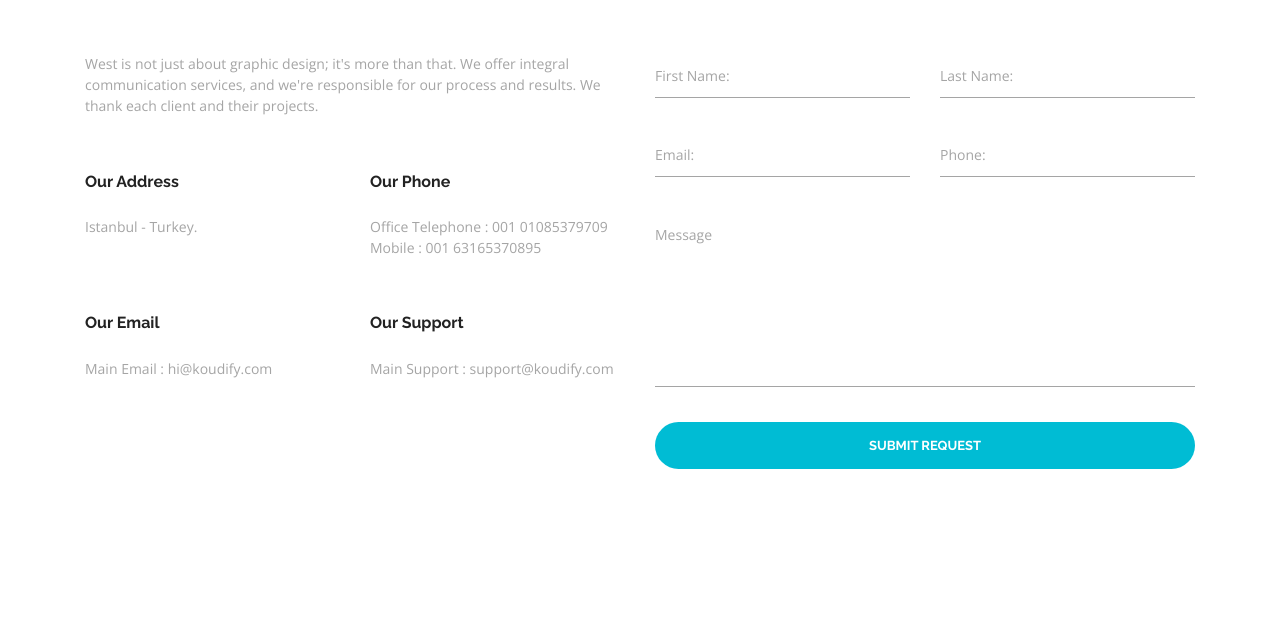
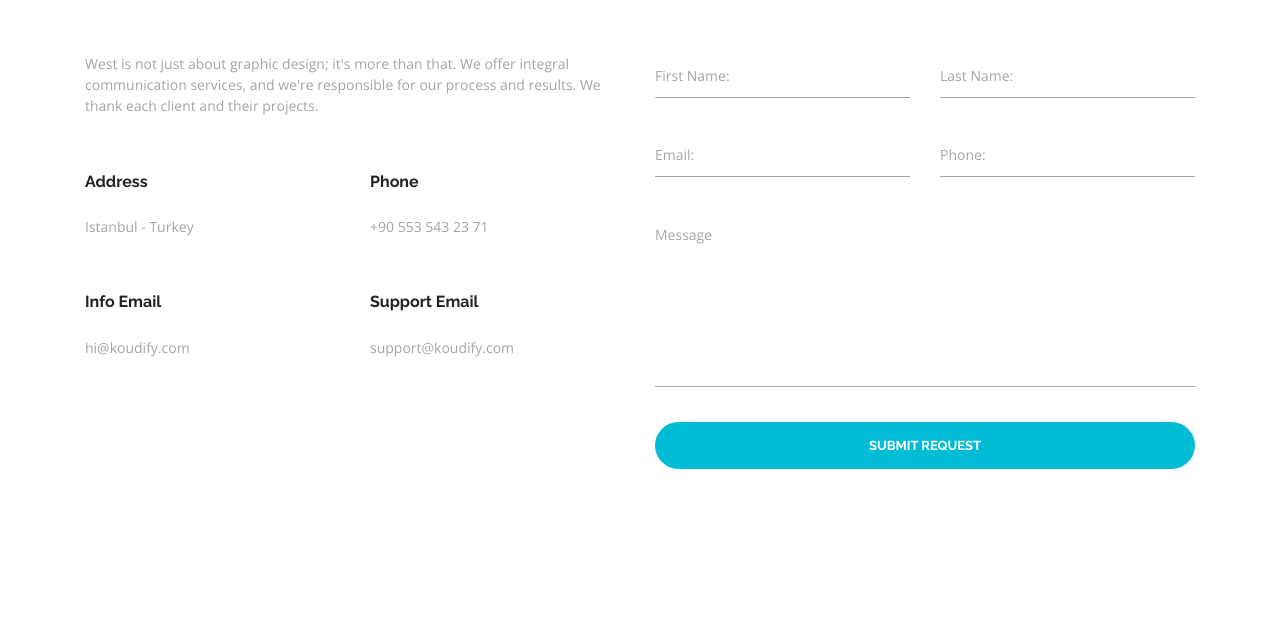
Before and after one commit to AbdullahKaroum/Koudify, a plain HTML site: page index.html in a window 1280 px wide. Shown: the part 8239-8876 px from the top of the page. Drawn offline with nearby package versions, Linux system fonts and the light colour scheme; some packages are replaced by stand-ins of ours; animation ran at ten frames a second.

Commit message:
contact information added

```diff
--- a/index.html
+++ b/index.html
@@ -134,7 +134,8 @@
 
             <ul class="social-icons-simple white top50 w-100">
                <li><a href="https://www.facebook.com/koudify" target="_blank"><i class="fab fa-facebook"></i> </a> </li>
-               <li><a href="https://www.instagram.com/koudify" target="_blank"><i class="fab fa-instagram"></i> </a> </li>
+               <li><a href="https://www.instagram.com/koudify" target="_blank"><i class="fab fa-instagram"></i> </a>
+               </li>
                <li><a href="https://www.twitter.com/koudify" target="_blank"><i class="fab fa-twitter"></i> </a> </li>
             </ul>
 
@@ -908,25 +909,26 @@
                   and we're responsible for our process and results. We thank each client and their projects.</p>
                <div class="row">
                   <div class="col-md-6 col-sm-6 our-address top40">
-                     <h5 class="bottom25">Our Address</h5>
-                     <p class="bottom15">Istanbul - Turkey. </p>
+                     <h5 class="bottom25">Address</h5>
+                     <p class="bottom15">Istanbul - Turkey</p>
                      <!-- <a class="pickus" href="#." data-text="Get Directions">Get Directions</a> -->
                   </div>
                   <div class="col-md-6 col-sm-6 our-address top40">
-                     <h5 class="bottom25">Our Phone</h5>
-                     <p class="bottom15">Office Telephone : 001 01085379709 <span class="block">
+                     <h5 class="bottom25">Phone</h5>
+                     <p class="bottom15">+90 553 543 23 71
+                        <!-- <span class="block">
                            Mobile : 001 63165370895
-                        </span> </p>
+                        </span> </p> -->
                      <!-- <a class="pickus" href="#." data-text="Call Us">Call Us</a> -->
                   </div>
                   <div class="col-md-6 col-sm-6 our-address top40">
-                     <h5 class="bottom25">Our Email</h5>
-                     <p class="bottom15">Main Email : hi@koudify.com</p>
+                     <h5 class="bottom25">Info Email</h5>
+                     <p class="bottom15">hi@koudify.com</p>
                      <!-- <a class="pickus" href="#." data-text="Send a Message">Send a Message</a> -->
                   </div>
                   <div class="col-md-6 col-sm-6 our-address top40">
-                     <h5 class="bottom25">Our Support</h5>
-                     <p class="bottom15">Main Support : support@koudify.com </p>
+                     <h5 class="bottom25">Support Email</h5>
+                     <p class="bottom15">support@koudify.com </p>
                      <!-- <a class="pickus" href="#." data-text="Open a Ticket">Open a Ticket</a> -->
                   </div>
                </div>
@@ -986,10 +988,14 @@
             <div class="col-md-12 col-sm-12 text-center">
                <ul class="social-icons bottom25 wow fadeInUp" data-wow-delay="300ms"
                   style="visibility: hidden; animation-delay: 300ms; animation-name: none;">
-                  <li><a href="https://www.facebook.com/koudify" target="_blank"><i class="fab fa-facebook"></i> </a> </li>
-                  <li><a href="https://www.twitter.com/koudify" target="_blank"><i class="fab fa-twitter"></i> </a> </li>
-                  <li><a href="https://www.linkedin.com/company/koudify" target="_blank"><i class="fab fa-linkedin"></i> </a> </li>
-                  <li><a href="https://www.instagram.com/koudify" target="_blank"><i class="fab fa-instagram"></i> </a> </li>
+                  <li><a href="https://www.facebook.com/koudify" target="_blank"><i class="fab fa-facebook"></i> </a>
+                  </li>
+                  <li><a href="https://www.twitter.com/koudify" target="_blank"><i class="fab fa-twitter"></i> </a>
+                  </li>
+                  <li><a href="https://www.linkedin.com/company/koudify" target="_blank"><i class="fab fa-linkedin"></i>
+                     </a> </li>
+                  <li><a href="https://www.instagram.com/koudify" target="_blank"><i class="fab fa-instagram"></i> </a>
+                  </li>
                   <li><a href="mailto:hi@koudify.com" target="_blank"><i class="far fa-envelope-open"></i> </a> </li>
                </ul>
                <p class="copyrights wow fadeInUp" data-wow-delay="400ms"
```
